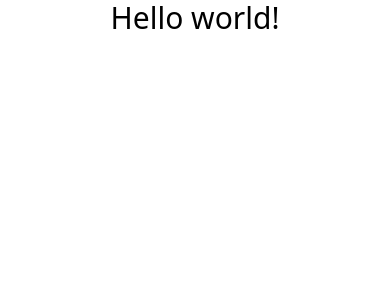
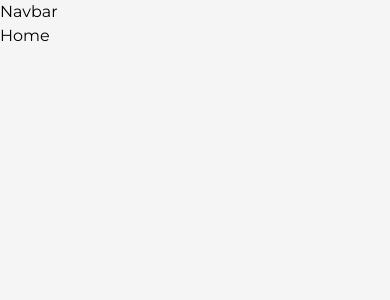
Before and after one commit to MezoAli/my-portfolio, a Next.js app: page / in a window 390 px wide. Shown: the top 300 px of the page. Built offline with nearby package versions, Linux system fonts and the light colour scheme.

Commit message:
adding google fonts using next/font to the project and configure it with tailwind css

```diff
--- /dev/null
+++ b/src/components/Navbar.jsx
@@ -0,0 +1,5 @@
+function Navbar() {
+	return <header>Navbar</header>;
+}
+
+export default Navbar;
--- a/src/pages/_app.js
+++ b/src/pages/_app.js
@@ -1,5 +1,26 @@
-import '@/styles/globals.css'
+import Navbar from "@/components/Navbar";
+import "@/styles/globals.css";
+import { Montserrat } from "next/font/google";
+import Head from "next/head";
+
+const montserrat = Montserrat({
+	subsets: ["latin"],
+	variable: "--font-mont",
+});
 
 export default function App({ Component, pageProps }) {
-  return <Component {...pageProps} />
+	return (
+		<>
+			<Head>
+				<meta name="viewport" content="width=device-width, initial-scale=1" />
+				<title>Moutaz Portfolio</title>
+			</Head>
+			<main
+				className={`${montserrat.variable} font-sans bg-light w-full min-h-screen`}
+			>
+				<Navbar />
+				<Component {...pageProps} />
+			</main>
+		</>
+	);
 }
--- a/src/pages/index.js
+++ b/src/pages/index.js
@@ -1,7 +1,7 @@
 export default function Home() {
 	return (
 		<>
-			<h1 className="text-3xl text-center">Hello world!</h1>
+			<h1 className="">Home</h1>
 		</>
 	);
 }
--- a/src/styles/Home.module.css
+++ /dev/null
@@ -1,278 +0,0 @@
-.main {
-  display: flex;
-  flex-direction: column;
-  justify-content: space-between;
-  align-items: center;
-  padding: 6rem;
-  min-height: 100vh;
-}
-
-.description {
-  display: inherit;
-  justify-content: inherit;
-  align-items: inherit;
-  font-size: 0.85rem;
-  max-width: var(--max-width);
-  width: 100%;
-  z-index: 2;
-  font-family: var(--font-mono);
-}
-
-.description a {
-  display: flex;
-  justify-content: center;
-  align-items: center;
-  gap: 0.5rem;
-}
-
-.description p {
-  position: relative;
-  margin: 0;
-  padding: 1rem;
-  background-color: rgba(var(--callout-rgb), 0.5);
-  border: 1px solid rgba(var(--callout-border-rgb), 0.3);
-  border-radius: var(--border-radius);
-}
-
-.code {
-  font-weight: 700;
-  font-family: var(--font-mono);
-}
-
-.grid {
-  display: grid;
-  grid-template-columns: repeat(4, minmax(25%, auto));
-  width: var(--max-width);
-  max-width: 100%;
-}
-
-.card {
-  padding: 1rem 1.2rem;
-  border-radius: var(--border-radius);
-  background: rgba(var(--card-rgb), 0);
-  border: 1px solid rgba(var(--card-border-rgb), 0);
-  transition: background 200ms, border 200ms;
-}
-
-.card span {
-  display: inline-block;
-  transition: transform 200ms;
-}
-
-.card h2 {
-  font-weight: 600;
-  margin-bottom: 0.7rem;
-}
-
-.card p {
-  margin: 0;
-  opacity: 0.6;
-  font-size: 0.9rem;
-  line-height: 1.5;
-  max-width: 30ch;
-}
-
-.center {
-  display: flex;
-  justify-content: center;
-  align-items: center;
-  position: relative;
-  padding: 4rem 0;
-}
-
-.center::before {
-  background: var(--secondary-glow);
-  border-radius: 50%;
-  width: 480px;
-  height: 360px;
-  margin-left: -400px;
-}
-
-.center::after {
-  background: var(--primary-glow);
-  width: 240px;
-  height: 180px;
-  z-index: -1;
-}
-
-.center::before,
-.center::after {
-  content: '';
-  left: 50%;
-  position: absolute;
-  filter: blur(45px);
-  transform: translateZ(0);
-}
-
-.logo,
-.thirteen {
-  position: relative;
-}
-
-.thirteen {
-  display: flex;
-  justify-content: center;
-  align-items: center;
-  width: 75px;
-  height: 75px;
-  padding: 25px 10px;
-  margin-left: 16px;
-  transform: translateZ(0);
-  border-radius: var(--border-radius);
-  overflow: hidden;
-  box-shadow: 0px 2px 8px -1px #0000001a;
-}
-
-.thirteen::before,
-.thirteen::after {
-  content: '';
-  position: absolute;
-  z-index: -1;
-}
-
-/* Conic Gradient Animation */
-.thirteen::before {
-  animation: 6s rotate linear infinite;
-  width: 200%;
-  height: 200%;
-  background: var(--tile-border);
-}
-
-/* Inner Square */
-.thirteen::after {
-  inset: 0;
-  padding: 1px;
-  border-radius: var(--border-radius);
-  background: linear-gradient(
-    to bottom right,
-    rgba(var(--tile-start-rgb), 1),
-    rgba(var(--tile-end-rgb), 1)
-  );
-  background-clip: content-box;
-}
-
-/* Enable hover only on non-touch devices */
-@media (hover: hover) and (pointer: fine) {
-  .card:hover {
-    background: rgba(var(--card-rgb), 0.1);
-    border: 1px solid rgba(var(--card-border-rgb), 0.15);
-  }
-
-  .card:hover span {
-    transform: translateX(4px);
-  }
-}
-
-@media (prefers-reduced-motion) {
-  .thirteen::before {
-    animation: none;
-  }
-
-  .card:hover span {
-    transform: none;
-  }
-}
-
-/* Mobile */
-@media (max-width: 700px) {
-  .content {
-    padding: 4rem;
-  }
-
-  .grid {
-    grid-template-columns: 1fr;
-    margin-bottom: 120px;
-    max-width: 320px;
-    text-align: center;
-  }
-
-  .card {
-    padding: 1rem 2.5rem;
-  }
-
-  .card h2 {
-    margin-bottom: 0.5rem;
-  }
-
-  .center {
-    padding: 8rem 0 6rem;
-  }
-
-  .center::before {
-    transform: none;
-    height: 300px;
-  }
-
-  .description {
-    font-size: 0.8rem;
-  }
-
-  .description a {
-    padding: 1rem;
-  }
-
-  .description p,
-  .description div {
-    display: flex;
-    justify-content: center;
-    position: fixed;
-    width: 100%;
-  }
-
-  .description p {
-    align-items: center;
-    inset: 0 0 auto;
-    padding: 2rem 1rem 1.4rem;
-    border-radius: 0;
-    border: none;
-    border-bottom: 1px solid rgba(var(--callout-border-rgb), 0.25);
-    background: linear-gradient(
-      to bottom,
-      rgba(var(--background-start-rgb), 1),
-      rgba(var(--callout-rgb), 0.5)
-    );
-    background-clip: padding-box;
-    backdrop-filter: blur(24px);
-  }
-
-  .description div {
-    align-items: flex-end;
-    pointer-events: none;
-    inset: auto 0 0;
-    padding: 2rem;
-    height: 200px;
-    background: linear-gradient(
-      to bottom,
-      transparent 0%,
-      rgb(var(--background-end-rgb)) 40%
-    );
-    z-index: 1;
-  }
-}
-
-/* Tablet and Smaller Desktop */
-@media (min-width: 701px) and (max-width: 1120px) {
-  .grid {
-    grid-template-columns: repeat(2, 50%);
-  }
-}
-
-@media (prefers-color-scheme: dark) {
-  .vercelLogo {
-    filter: invert(1);
-  }
-
-  .logo,
-  .thirteen img {
-    filter: invert(1) drop-shadow(0 0 0.3rem #ffffff70);
-  }
-}
-
-@keyframes rotate {
-  from {
-    transform: rotate(360deg);
-  }
-  to {
-    transform: rotate(0deg);
-  }
-}
--- a/tailwind.config.js
+++ b/tailwind.config.js
@@ -1,15 +1,20 @@
 /** @type {import('tailwindcss').Config} */
+const { fontFamily } = require("tailwindcss/defaultTheme");
+
 module.exports = {
-	content: [
-		"./app/**/*.{js,ts,jsx,tsx}",
-		"./pages/**/*.{js,ts,jsx,tsx}",
-		"./components/**/*.{js,ts,jsx,tsx}",
-
-		// Or if using `src` directory:
-		"./src/**/*.{js,ts,jsx,tsx}",
-	],
+	content: ["./src/**/*.{js,ts,jsx,tsx}"],
 	theme: {
-		extend: {},
+		extend: {
+			fontFamily: {
+				sans: ["var(--font-mont)", ...fontFamily.sans],
+			},
+			colors: {
+				dark: "#1b1b1b",
+				light: "#f5f5f5",
+				primary: "#B63E96", // 240,86,199
+				primaryDark: "#58E6D9", // 80,230,217
+			},
+		},
 	},
 	plugins: [],
 };
```
